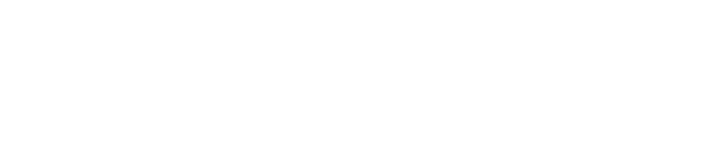
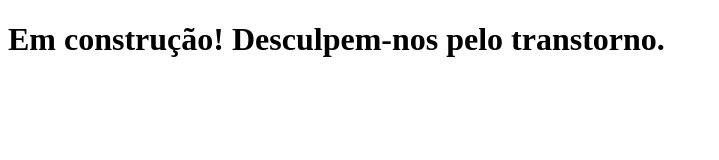
Before and after one commit to ericks0nmartinez/dio-flex-box, a plain HTML site: page src/algin-self.html in a window 1280 px wide. Shown: the whole page, without its empty margins (0-719 px from the left). Drawn offline with Linux system fonts and the light colour scheme.

Commit message:
feat: mensagem de site em manutenção

```diff
--- a/src/algin-self.html
+++ b/src/algin-self.html
@@ -10,6 +10,7 @@
 </head>
 
 <body>
+    <h1>Em construção! Desculpem-nos pelo transtorno.</h1>
 
 </body>
 
```
Also changed, not shown: src/flex-shrink.html (+1 -0 lines), src/flex.html (+1 -0 lines), src/order.html (+1 -1 lines).
